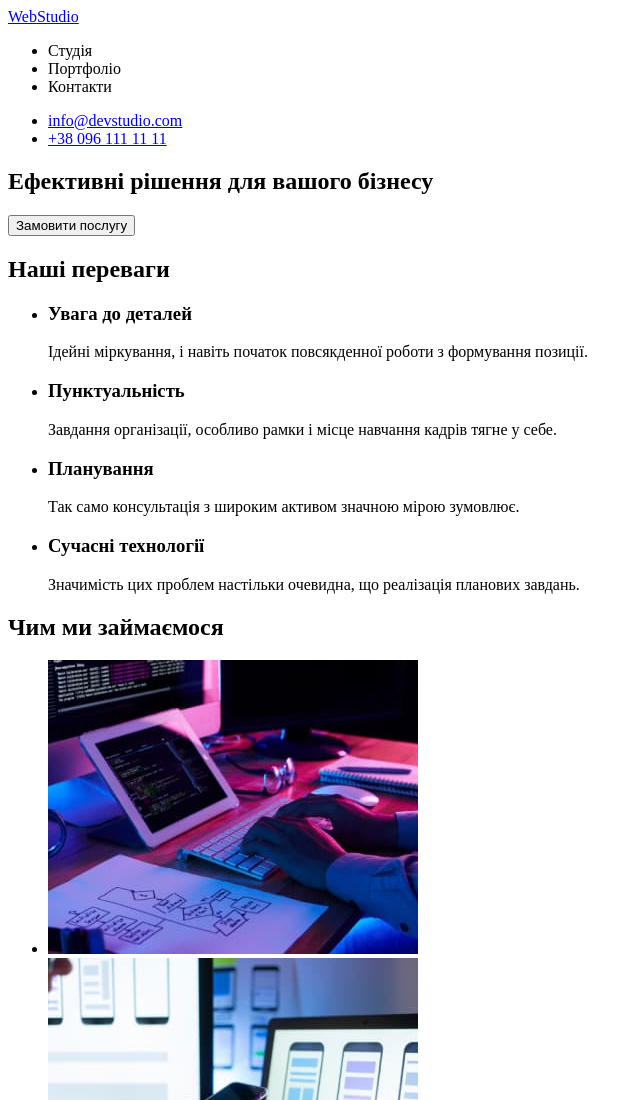
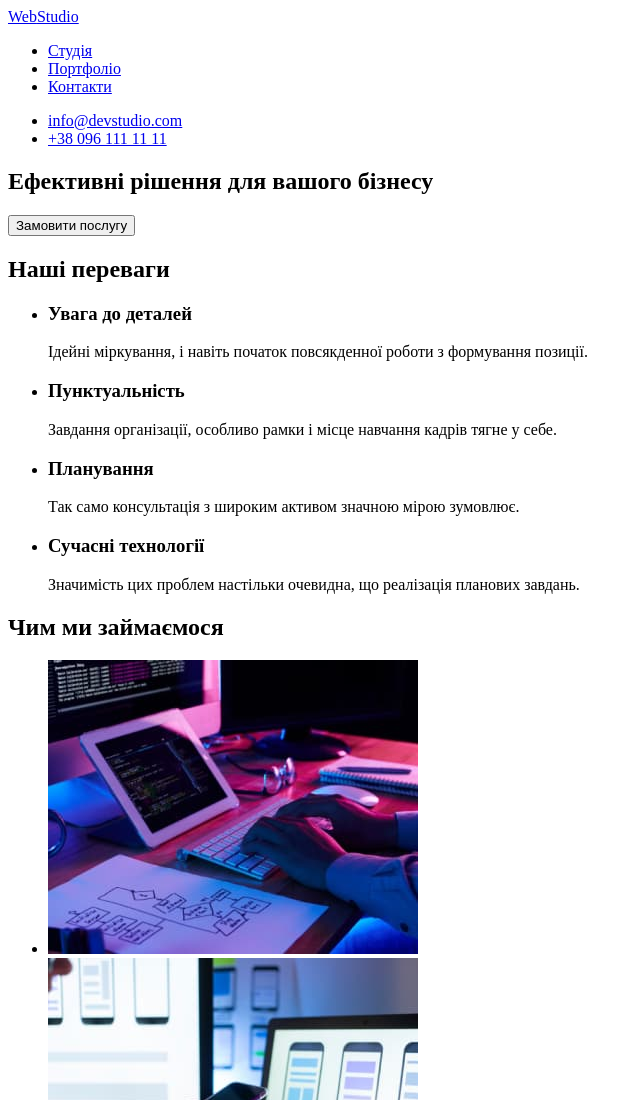
Before and after one commit to AnnaVS8/goit-markup-hw-01, a plain HTML site: page index.html in a window 1280 px wide. Shown: the top 1100 px of the page, without its empty margins (0-640 px from the left). Drawn offline with Linux system fonts and the light colour scheme.

Commit message:
Update index.html

```diff
--- a/index.html
+++ b/index.html
@@ -11,9 +11,9 @@
       <nav>
         <a href="./index.html">Web<span>Studio</span></a>
         <ul>
-          <li><a href="#"></a>Студія</li>
-          <li><a href="#"></a>Портфоліо</li>
-          <li><a href="#"></a>Контакти</li>
+          <li><a href="#">Студія</a></li>
+          <li><a href="#">Портфоліо</a></li>
+          <li><a href="#">Контакти</a></li>
         </ul>
       </nav>
       <ul>
```
